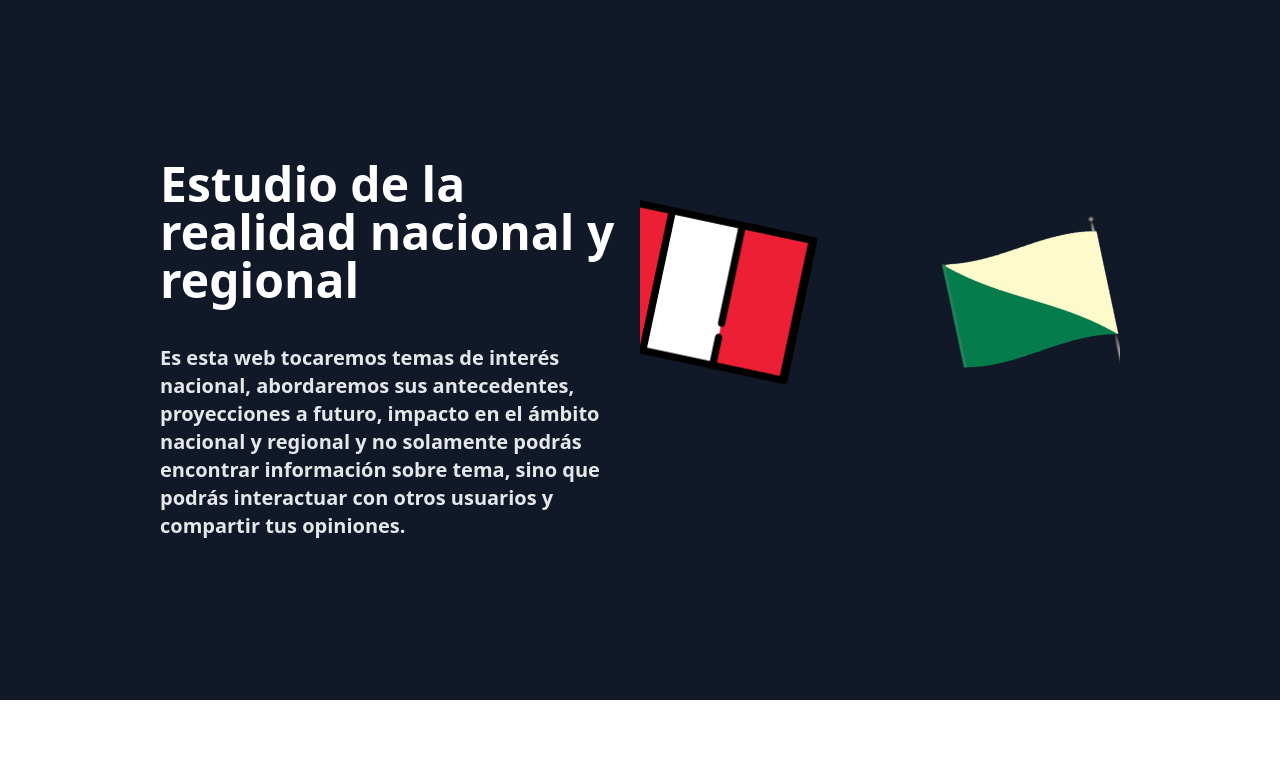
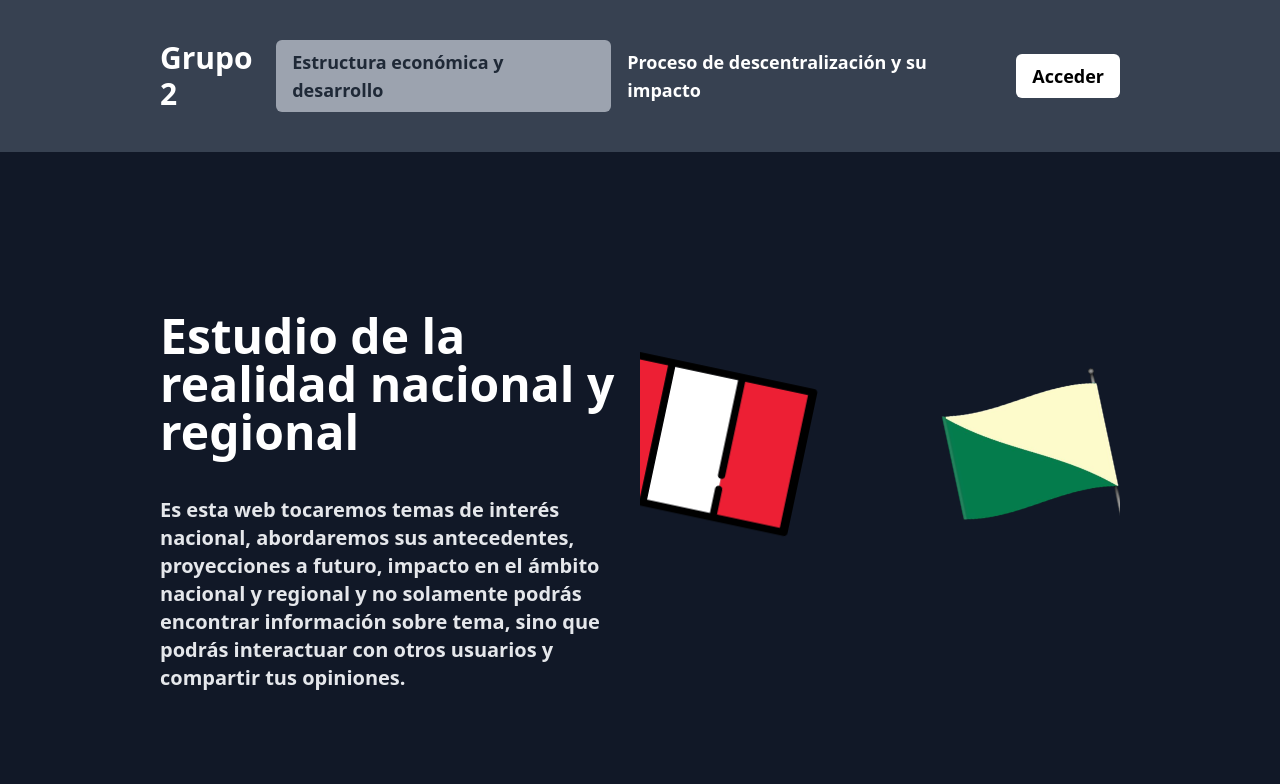
Before and after one commit to LeonN534/peruvian-informative-page-frontend, a Next.js app: page / in a window 1280 px wide. Shown: the top 784 px of the page. Built offline with nearby package versions, Linux system fonts and the light colour scheme.

Commit message:
Added navbar

```diff
--- a/package.json
+++ b/package.json
@@ -16,6 +16,7 @@
     "next": "15.0.3",
     "react": "19.0.0-rc-66855b96-20241106",
     "react-dom": "19.0.0-rc-66855b96-20241106",
+    "react-sweet-state": "^2.7.2",
     "tailwind-merge": "^2.5.4",
     "tailwindcss-animate": "^1.0.7"
   },
--- a/src/app/components/Navbar.tsx
+++ b/src/app/components/Navbar.tsx
@@ -1,7 +1,47 @@
+"use client";
+
+import Link from "next/link";
+import { usePathname } from "next/navigation";
 import React from "react";
 
 const Navbar = () => {
-  return <div></div>;
+  const pathname = usePathname();
+  return (
+    <nav className="bg-gray-700 px-40 py-10 flex text-white items-center">
+      <Link href="/" className="font-black text-3xl mr-auto">
+        Grupo 2
+      </Link>
+      <ul className="flex text-white text-lg font-bold justify-center">
+        <li>
+          <Link
+            href="/economic-structure"
+            className={`px-4 py-2 rounded-md block ${
+              pathname === "/" && "bg-gray-400 text-gray-800"
+            }`}
+          >
+            Estructura económica y desarrollo
+          </Link>
+        </li>
+        <li>
+          <Link
+            href="/descentralization-process"
+            className={`px-4 py-2 rounded-md block ${
+              pathname === "/descentralization-process" &&
+              "bg-gray-400 text-gray-800"
+            }`}
+          >
+            Proceso de descentralización y su impacto
+          </Link>
+        </li>
+      </ul>
+      <Link
+        href="/login"
+        className="bg-white text-black font-semibold text-lg px-4 py-2 rounded-md ml-auto"
+      >
+        Acceder
+      </Link>
+    </nav>
+  );
 };
 
 export default Navbar;
--- a/src/app/layout.tsx
+++ b/src/app/layout.tsx
@@ -1,5 +1,6 @@
 import type { Metadata } from "next";
 import "./globals.css";
+import Navbar from "./components/Navbar";
 
 export const metadata: Metadata = {
   title: "Create Next App",
@@ -13,7 +14,10 @@ export default function RootLayout({
 }>) {
   return (
     <html lang="es">
-      <body>{children}</body>
+      <body>
+        <Navbar />
+        {children}
+      </body>
     </html>
   );
 }
```
Also changed, not shown: 1 other file (tests, documents, lock files or other folders).
